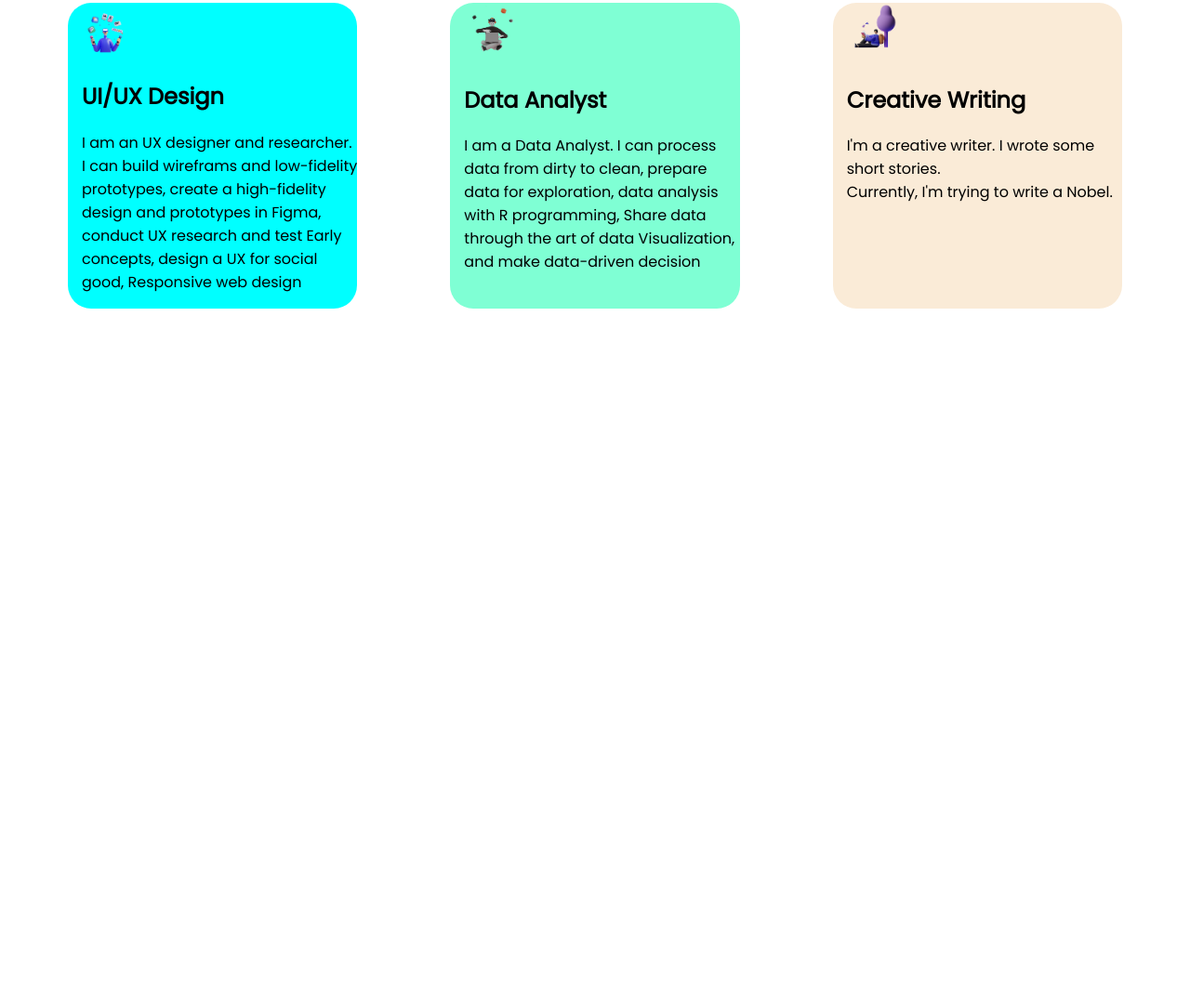
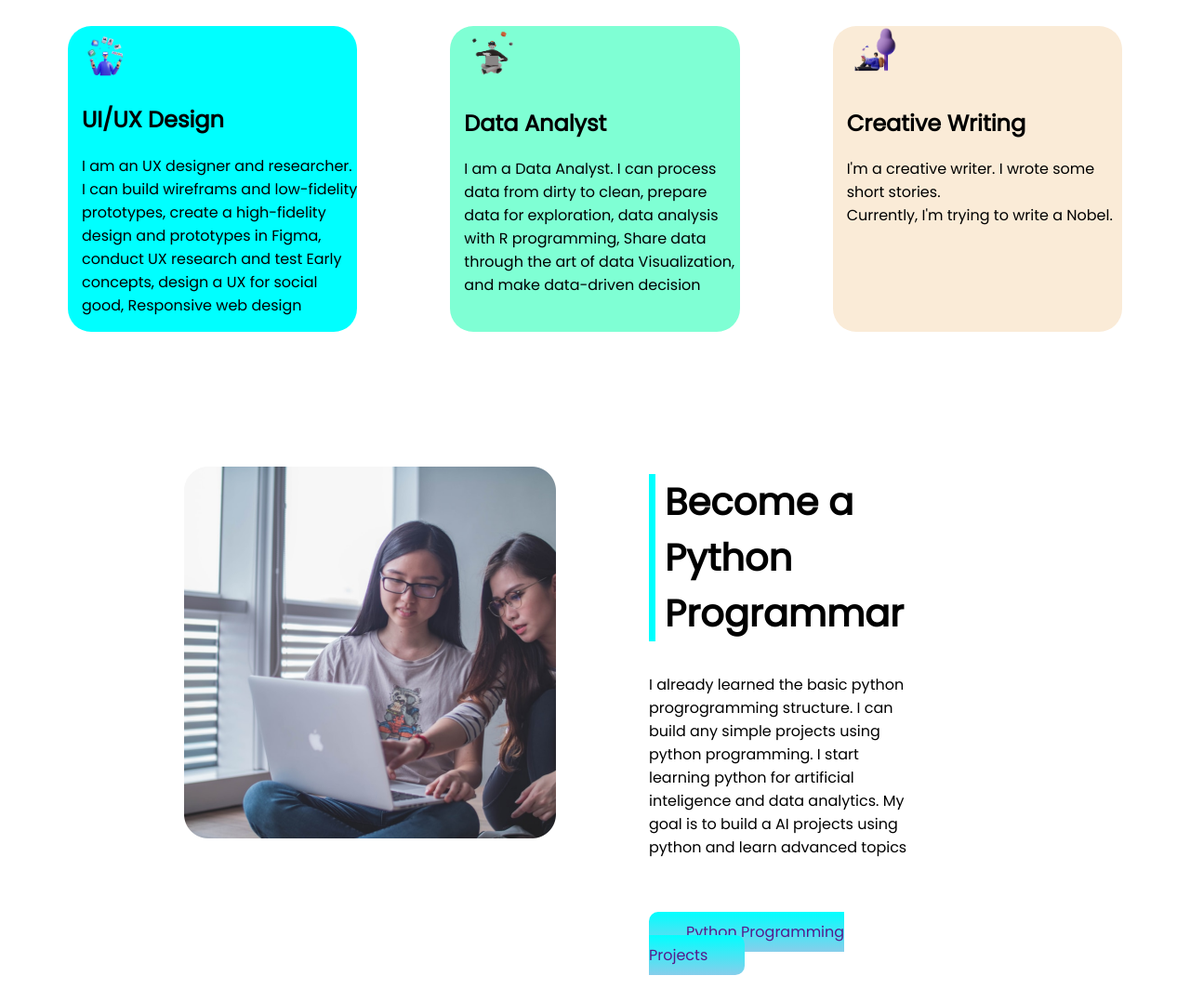
Before and after one commit to IsmielAbir/personal-website, a plain HTML site: page index.html in a window 1280 px wide. Shown: the part 732-1810 px from the top of the page at 93% size. Before the commit the page ends 1129 px from the top, so only its background shows below. Drawn offline with Linux system fonts and the light colour scheme.

Commit message:
third part

```diff
--- a/index.html
+++ b/index.html
@@ -40,6 +40,9 @@
     </section>
 
 
+    <br>
+
+
 
 
     <section class="sec-2">
@@ -79,6 +82,32 @@
 
     </section>
 
+
+    <br>
+
+    <section class="sec-a">
+
+        <div class="first-a">
+            <br>
+            <img id="a5" src="coding.png" alt="">
+
+
+        </div>
+
+        <div class="first-a p-right">
+            <h1 class="intro">Become a Python Programmar</h1>
+            <p>I already learned the basic python progrogramming structure. I can build any simple projects using python programming. I start learning python for artificial inteligence and data analytics. My goal is to build a AI projects using python and
+                learn advanced topics</p>
+
+            <br><br>
+
+            <a class="hyper-design" href="">Python Programming Projects</a>
+
+        </div>
+
+
+    </section>
+
 </body>
 
 </html>
--- a/style.css
+++ b/style.css
@@ -71,3 +71,13 @@ body {
     background-color: antiquewhite;
     border-radius: 25px;
 }
+
+#a5 {
+    padding-left: 15%;
+    height: 400px;
+    width: 400px;
+}
+
+.p-right {
+    padding-right: 20%;
+}
```
Also changed, not shown: coding.png (added), 1 other file.
